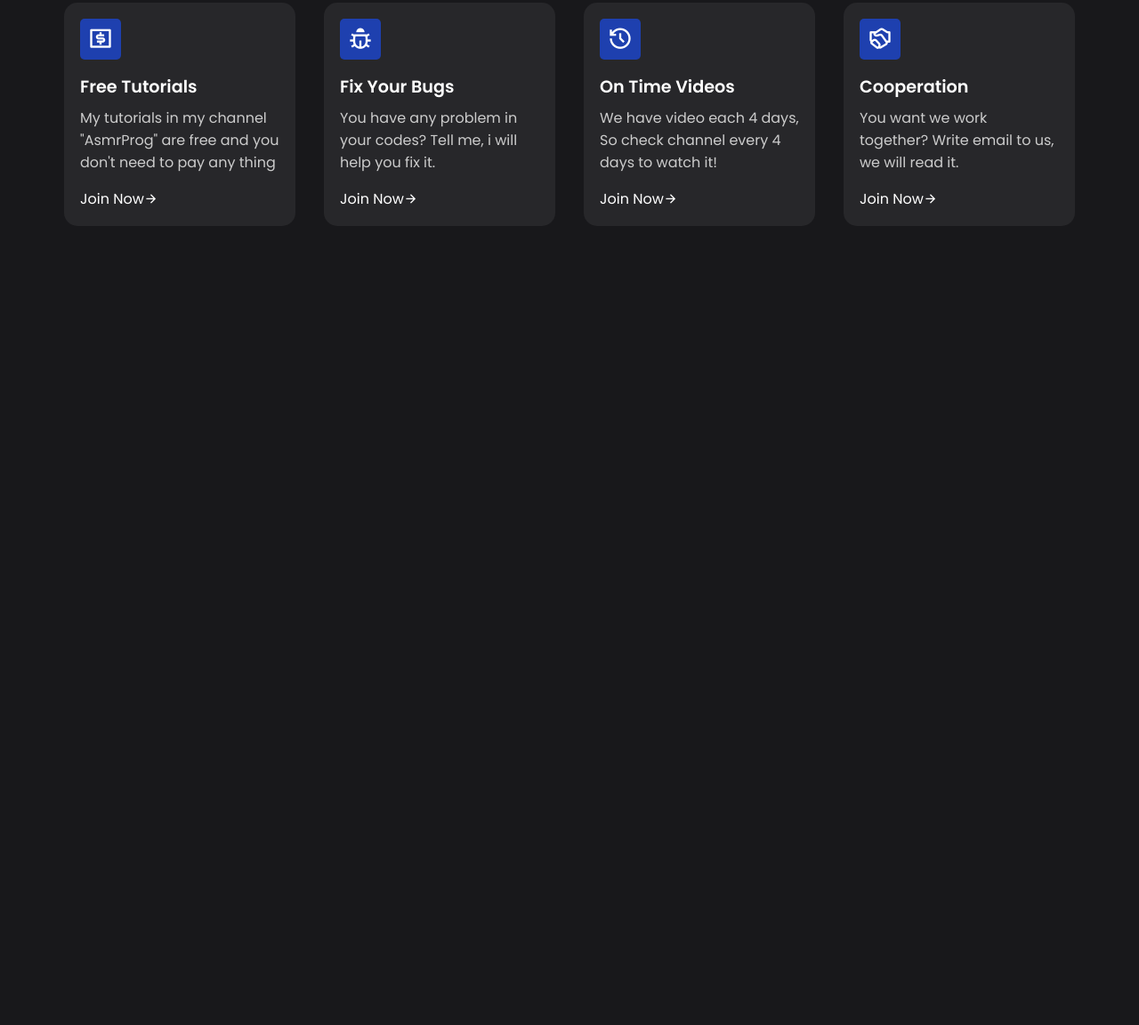
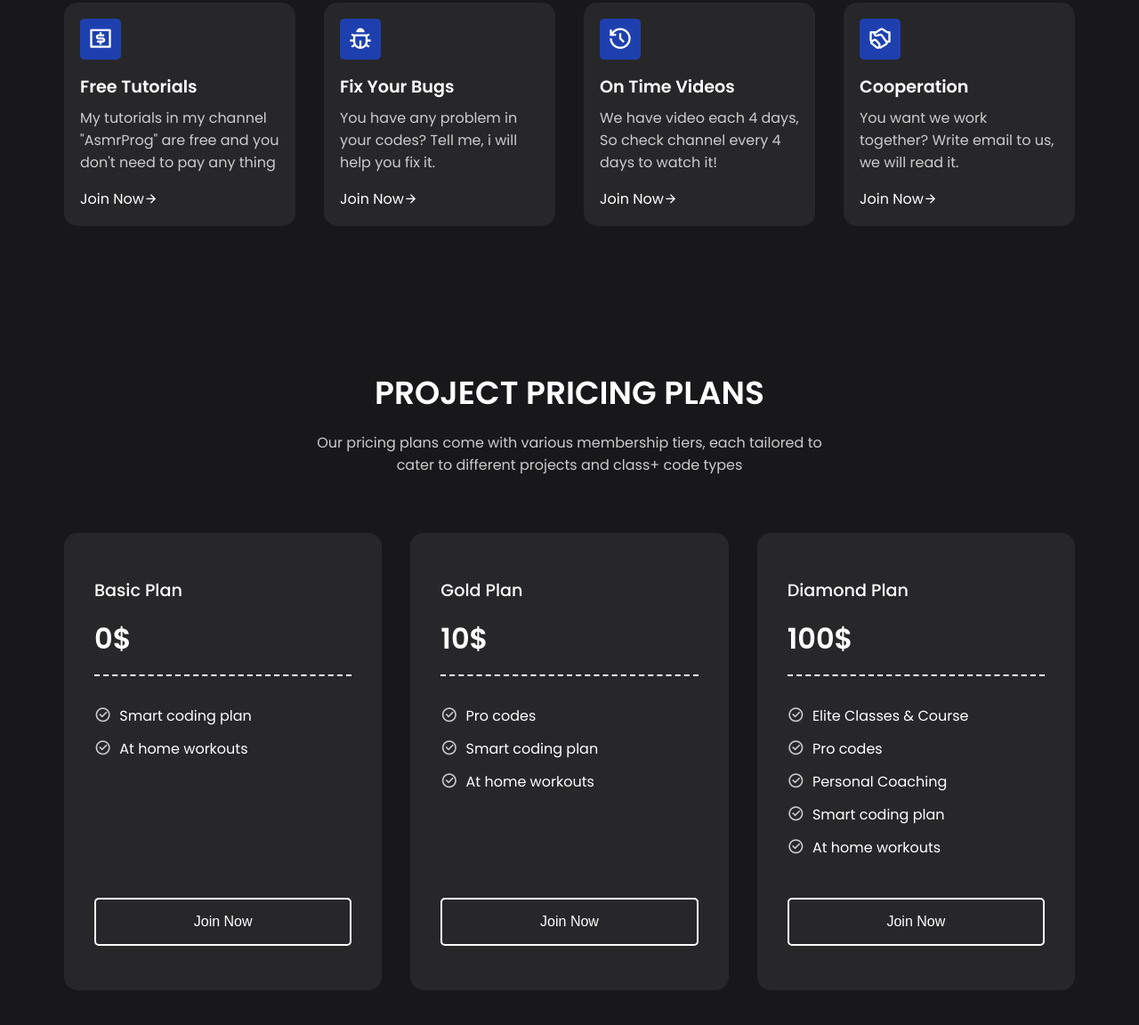
Before and after one commit to curly1210/Clone-Portfolio, a plain HTML site: page index.html in a window 1280 px wide. Shown: the part 902-2054 px from the top of the page at 89% size. Before the commit the page ends 1236 px from the top, so only its background shows below. Drawn offline with nearby package versions, Linux system fonts and the light colour scheme; a script that the page names is missing.

Commit message:
add pricing

```diff
--- a/index.html
+++ b/index.html
@@ -11,6 +11,7 @@
     <link rel="stylesheet" href="/styles/nav.css" />
     <link rel="stylesheet" href="/styles/header.css" />
     <link rel="stylesheet" href="/styles/features.css" />
+    <link rel="stylesheet" href="/styles/pricing.css" />
 
     <title>Portfolio</title>
   </head>
@@ -93,6 +94,79 @@
       </div>
     </section>
 
+    <section class="container">
+      <h2 class="header">PROJECT PRICING PLANS</h2>
+      <p class="sub-header">
+        Our pricing plans come with various membership tiers, each tailored to
+        cater to different projects and class+ code types
+      </p>
+      <div class="pricing">
+        <div class="card">
+          <div class="content">
+            <h4>Basic Plan</h4>
+            <h3>0$</h3>
+            <p>
+              <i class="ri-checkbox-circle-line"></i>
+              Smart coding plan
+            </p>
+            <p>
+              <i class="ri-checkbox-circle-line"></i>
+              At home workouts
+            </p>
+          </div>
+          <button class="btn">Join Now</button>
+        </div>
+
+        <div class="card">
+          <div class="content">
+            <h4>Gold Plan</h4>
+            <h3>10$</h3>
+            <p>
+              <i class="ri-checkbox-circle-line"></i>
+              Pro codes
+            </p>
+            <p>
+              <i class="ri-checkbox-circle-line"></i>
+              Smart coding plan
+            </p>
+            <p>
+              <i class="ri-checkbox-circle-line"></i>
+              At home workouts
+            </p>
+          </div>
+          <button class="btn">Join Now</button>
+        </div>
+
+        <div class="card">
+          <div class="content">
+            <h4>Diamond Plan</h4>
+            <h3>100$</h3>
+            <p>
+              <i class="ri-checkbox-circle-line"></i>
+              Elite Classes & Course
+            </p>
+            <p>
+              <i class="ri-checkbox-circle-line"></i>
+              Pro codes
+            </p>
+            <p>
+              <i class="ri-checkbox-circle-line"></i>
+              Personal Coaching
+            </p>
+            <p>
+              <i class="ri-checkbox-circle-line"></i>
+              Smart coding plan
+            </p>
+            <p>
+              <i class="ri-checkbox-circle-line"></i>
+              At home workouts
+            </p>
+          </div>
+          <button class="btn">Join Now</button>
+        </div>
+      </div>
+    </section>
+
     <script src="script.js"></script>
   </body>
 </html>
--- /dev/null
+++ b/styles/pricing.css
@@ -0,0 +1,72 @@
+
+.sub-header {
+  max-width: 600px;
+  text-align: center;
+  margin: 0 auto;
+  color: #ccc;
+}
+
+.pricing {
+  margin-top: 4rem;
+  display: grid;
+  grid-template-columns: repeat(3, 1fr);
+  gap: 2rem;
+}
+
+.pricing .card {
+  padding: 3rem 2rem;
+  background-color: #27272a;
+  display: flex;
+  flex-direction: column;
+  border: 2px solid transparent;
+  border-radius: 15px;
+  transition: all 0.3s;
+}
+
+.pricing .card:hover {
+  background-color: #323232;
+  border-color: #fff;
+}
+
+.pricing .card .content {
+  flex-grow: 1;
+  margin-bottom: 2rem;
+}
+
+.pricing .card h4 {
+  margin-bottom: 1rem;
+  color: #fff;
+  font-size: 1.2rem;
+  font-weight: 500;
+}
+
+.pricing .card h3 {
+  color: #fff;
+  padding-bottom: 1rem;
+  margin-bottom: 2rem;
+  font-size: 2rem;
+  font-weight: 600;
+  border-bottom: 2px dashed #fff;
+}
+
+.pricing .card p {
+  color: #fff ;
+  margin-bottom: 0.75rem;
+}
+
+.pricing .card p i {
+  color: #ccc;
+  font-size: 1.2rem;
+  margin-right: 0.3rem;
+}
+
+.pricing .card button {
+  color: #fff;
+  background-color: transparent;
+  border: 2px solid #fff;
+}
+
+.pricing .card button:hover {
+  background-color: #1e40af;
+  border-color: #1e40af;
+}
```
